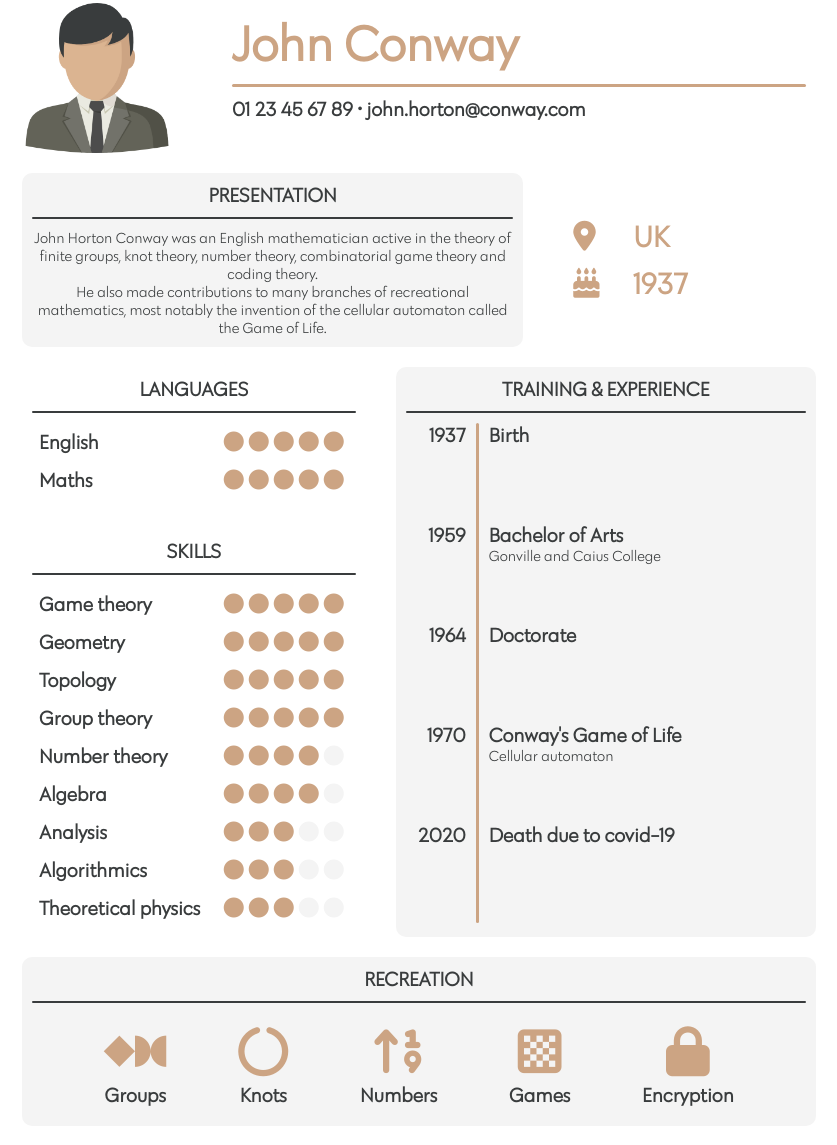
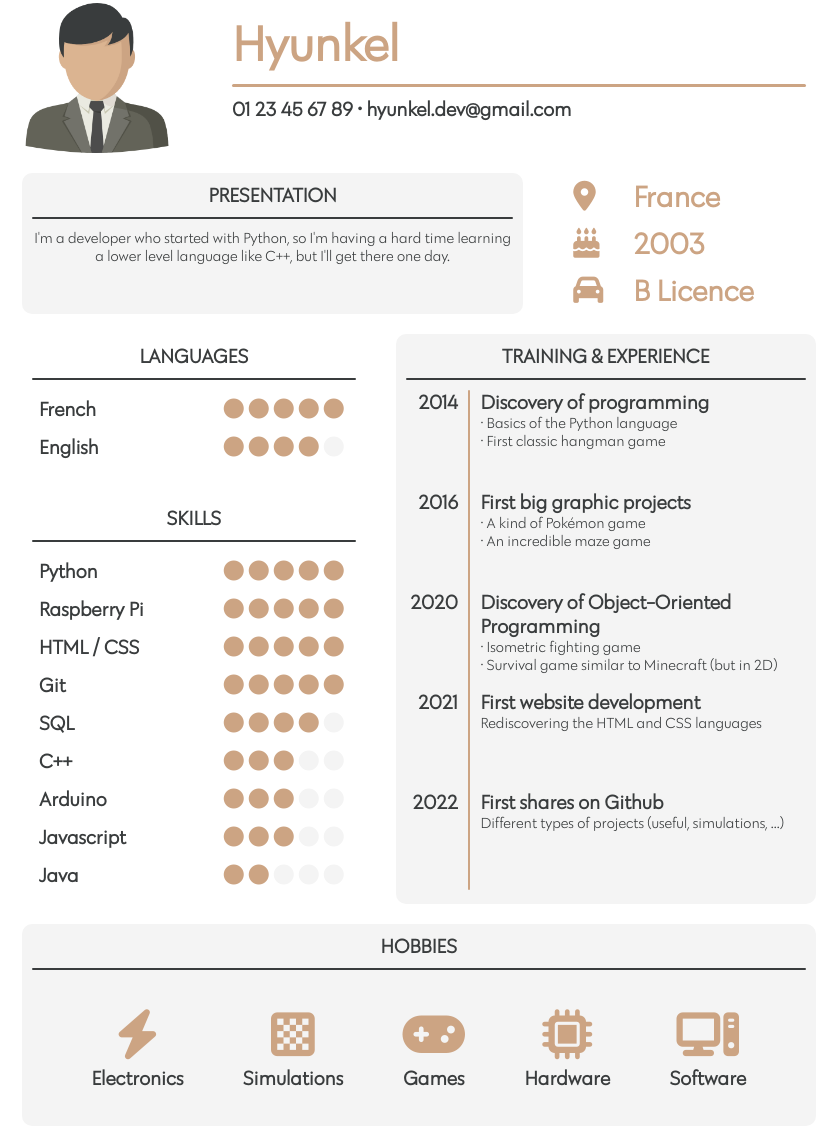
Before and after one commit to maxencebonamy/CV-Maker, a plain HTML site: page index.html in a window 1280 px wide. Shown: the part 55-1200 px from the top of the page, without its empty margins (36-873 px from the left). Drawn offline with Linux system fonts and the light colour scheme.

Commit message:
20/03/2022

```diff
--- a/index.html
+++ b/index.html
@@ -12,9 +12,9 @@
     <div class="row space">
         <img src="assets/img/profile.png" alt="">
         <div class="column padding" id="contact">
-            <h1>John Conway</h1>
+            <h1>Hyunkel</h1>
             <div class="divider"></div>
-            <h3>01 23 45 67 89 • john.horton@conway.com</h3>
+            <h3>01 23 45 67 89 • hyunkel.dev@gmail.com</h3>
         </div>
     </div>
 
@@ -23,20 +23,21 @@
             <h3 class="center">PRESENTATION</h3>
             <div class="small-divider"></div>
             <p class="center">
-                John Horton Conway was an English mathematician active in the theory of finite groups, knot theory, number theory, combinatorial game theory and coding theory.
-            </p>
-            <p class="center">
-                He also made contributions to many branches of recreational mathematics, most notably the invention of the cellular automaton called the Game of Life.
+                I'm a developer who started with Python, so I'm having a hard time learning a lower level language like C++, but I'll get there one day.
             </p>
        </div>
         <div class="column" id="info">
             <div class="row">
                 <h2><i class="fa-solid fa-location-dot"></i></h2>
-                <h2>UK</h2>
+                <h2>France</h2>
             </div>
             <div class="row">
                 <h2><i class="fa-solid fa-cake-candles"></i></h2>
-                <h2>1937</h2>
+                <h2>2003</h2>
+            </div>
+            <div class="row">
+                <h2><i class="fa-solid fa-car"></i></h2>
+                <h2>B Licence</h2>
             </div>
         </div>
     </div>
@@ -47,7 +48,7 @@
                 <h3 class="center">LANGUAGES</h3>
                 <div class="small-divider"></div>
                 <div class="row competence">
-                    <h3>English</h3>
+                    <h3>French</h3>
                     <div class="row">
                         <h3><i class="fa-solid fa-circle"></i></h3>
                         <h3><i class="fa-solid fa-circle"></i></h3>
@@ -57,13 +58,13 @@
                     </div>
                 </div>
                 <div class="row competence">
-                    <h3>Maths</h3>
+                    <h3>English</h3>
                     <div class="row">
                         <h3><i class="fa-solid fa-circle"></i></h3>
                         <h3><i class="fa-solid fa-circle"></i></h3>
                         <h3><i class="fa-solid fa-circle"></i></h3>
                         <h3><i class="fa-solid fa-circle"></i></h3>
-                        <h3><i class="fa-solid fa-circle"></i></h3>
+                        <h3><i class="fa-solid fa-circle transparent"></i></h3>
                     </div>
                 </div>
             </div>
@@ -72,7 +73,7 @@
                 <h3 class="center">SKILLS</h3>
                 <div class="small-divider"></div>
                 <div class="row competence">
-                    <h3>Game theory</h3>
+                    <h3>Python</h3>
                     <div class="row">
                         <h3><i class="fa-solid fa-circle"></i></h3>
                         <h3><i class="fa-solid fa-circle"></i></h3>
@@ -82,7 +83,7 @@
                     </div>
                 </div>
                 <div class="row competence">
-                    <h3>Geometry</h3>
+                    <h3>Raspberry Pi</h3>
                     <div class="row">
                         <h3><i class="fa-solid fa-circle"></i></h3>
                         <h3><i class="fa-solid fa-circle"></i></h3>
@@ -92,7 +93,7 @@
                     </div>
                 </div>
                 <div class="row competence">
-                    <h3>Topology</h3>
+                    <h3>HTML / CSS</h3>
                     <div class="row">
                         <h3><i class="fa-solid fa-circle"></i></h3>
                         <h3><i class="fa-solid fa-circle"></i></h3>
@@ -102,7 +103,7 @@
                     </div>
                 </div>
                 <div class="row competence">
-                    <h3>Group theory</h3>
+                    <h3>Git</h3>
                     <div class="row">
                         <h3><i class="fa-solid fa-circle"></i></h3>
                         <h3><i class="fa-solid fa-circle"></i></h3>
@@ -112,7 +113,7 @@
                     </div>
                 </div>
                 <div class="row competence">
-                    <h3>Number theory</h3>
+                    <h3>SQL</h3>
                     <div class="row">
                         <h3><i class="fa-solid fa-circle"></i></h3>
                         <h3><i class="fa-solid fa-circle"></i></h3>
@@ -122,17 +123,7 @@
                     </div>
                 </div>
                 <div class="row competence">
-                    <h3>Algebra</h3>
-                    <div class="row">
-                        <h3><i class="fa-solid fa-circle"></i></h3>
-                        <h3><i class="fa-solid fa-circle"></i></h3>
-                        <h3><i class="fa-solid fa-circle"></i></h3>
-                        <h3><i class="fa-solid fa-circle"></i></h3>
-                        <h3><i class="fa-solid fa-circle transparent"></i></h3>
-                    </div>
-                </div>
-                <div class="row competence">
-                    <h3>Analysis</h3>
+                    <h3>C++</h3>
                     <div class="row">
                         <h3><i class="fa-solid fa-circle"></i></h3>
                         <h3><i class="fa-solid fa-circle"></i></h3>
@@ -142,7 +133,7 @@
                     </div>
                 </div>
                 <div class="row competence">
-                    <h3>Algorithmics</h3>
+                    <h3>Arduino</h3>
                     <div class="row">
                         <h3><i class="fa-solid fa-circle"></i></h3>
                         <h3><i class="fa-solid fa-circle"></i></h3>
@@ -152,11 +143,21 @@
                     </div>
                 </div>
                 <div class="row competence">
-                    <h3>Theoretical physics</h3>
+                    <h3>Javascript</h3>
                     <div class="row">
                         <h3><i class="fa-solid fa-circle"></i></h3>
                         <h3><i class="fa-solid fa-circle"></i></h3>
                         <h3><i class="fa-solid fa-circle"></i></h3>
+                        <h3><i class="fa-solid fa-circle transparent"></i></h3>
+                        <h3><i class="fa-solid fa-circle transparent"></i></h3>
+                    </div>
+                </div>
+                <div class="row competence">
+                    <h3>Java</h3>
+                    <div class="row">
+                        <h3><i class="fa-solid fa-circle"></i></h3>
+                        <h3><i class="fa-solid fa-circle"></i></h3>
+                        <h3><i class="fa-solid fa-circle transparent"></i></h3>
                         <h3><i class="fa-solid fa-circle transparent"></i></h3>
                         <h3><i class="fa-solid fa-circle transparent"></i></h3>
                     </div>
@@ -169,30 +170,36 @@
             <div class="small-divider"></div>
             <div class="row">
                 <div class="column" id="date">
-                    <h3>1937</h3>
-                    <h3>1959</h3>
-                    <h3>1964</h3>
-                    <h3>1970</h3>
+                    <h3>2014</h3>
+                    <h3>2016</h3>
                     <h3>2020</h3>
+                    <h3>2021</h3>
+                    <h3>2022</h3>
                 </div>
                 <div class="vertical-divider"></div>
                 <div>
                     <div class="activity">
-                        <h3>Birth</h3>
+                        <h3>Discovery of programming</h3>
+                        <p>· Basics of the Python language</p>
+                        <p>· First classic hangman game</p>
                     </div>
                     <div class="activity">
-                        <h3>Bachelor of Arts</h3>
-                        <p>Gonville and Caius College</p>
+                        <h3>First big graphic projects</h3>
+                        <p>· A kind of Pokémon game</p>
+                        <p>· An incredible maze game</p>
                     </div>
                     <div class="activity">
-                        <h3>Doctorate</h3>
+                        <h3>Discovery of Object-Oriented Programming</h3>
+                        <p>· Isometric fighting game</p>
+                        <p>· Survival game similar to Minecraft (but in 2D)</p>
                     </div>
                     <div class="activity">
-                        <h3>Conway's Game of Life</h3>
-                        <p>Cellular automaton</p>
+                        <h3>First website development</h3>
+                        <p>Rediscovering the HTML and CSS languages</p>
                     </div>
                     <div class="activity">
-                        <h3>Death due to covid-19</h3>
+                        <h3>First shares on Github</h3>
+                        <p>Different types of projects (useful, simulations, ...)</p>
                     </div>
                 </div>
             </div>
@@ -200,28 +207,28 @@
     </div>
 
     <div class="column padding" id="bottom">
-        <h3 class="center">RECREATION</h3>
+        <h3 class="center">HOBBIES</h3>
         <div class="small-divider"></div>
         <div class="row" id="hobbies">
             <div class="column hobby center">
-                <h1><i class="fa-brands fa-42-group"></i></h1>
-                <h3>Groups</h3>
-            </div>
-            <div class="column hobby center">
-                <h1><i class="fa-solid fa-circle-notch"></i></h1>
-                <h3>Knots</h3>
-            </div>
-            <div class="column hobby center">
-                <h1><i class="fa-solid fa-arrow-up-1-9"></i></h1>
-                <h3>Numbers</h3>
+                <h1><i class="fa-solid fa-bolt"></i></h1>
+                <h3>Electronics</h3>
             </div>
             <div class="column hobby center">
                 <h1><i class="fa-solid fa-chess-board"></i></h1>
+                <h3>Simulations</h3>
+            </div>
+            <div class="column hobby center">
+                <h1><i class="fa-solid fa-gamepad"></i></h1>
                 <h3>Games</h3>
             </div>
             <div class="column hobby center">
-                <h1><i class="fa-solid fa-lock"></i></h1>
-                <h3>Encryption</h3>
+                <h1><i class="fa-solid fa-microchip"></i></h1>
+                <h3>Hardware</h3>
+            </div>
+            <div class="column hobby center">
+                <h1><i class="fa-solid fa-computer"></i></h1>
+                <h3>Software</h3>
             </div>
         </div>
     </div>
```
